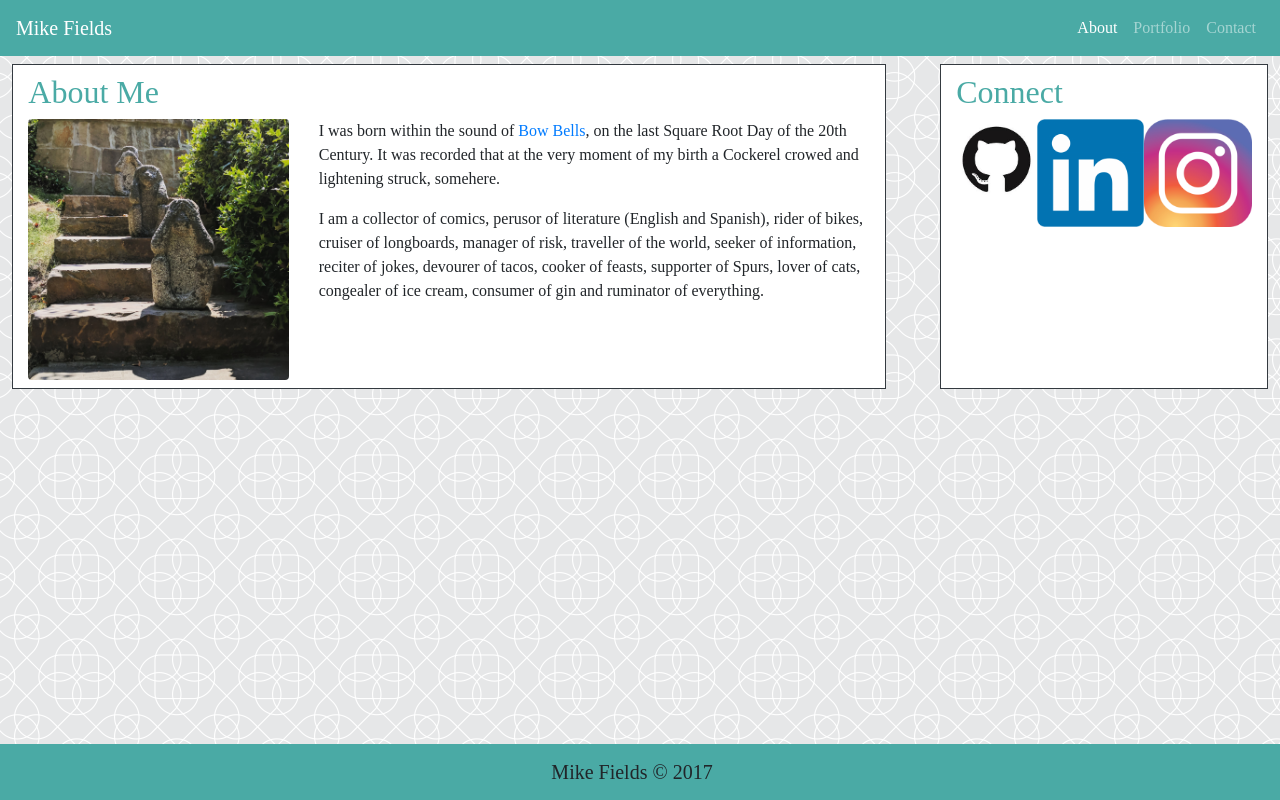
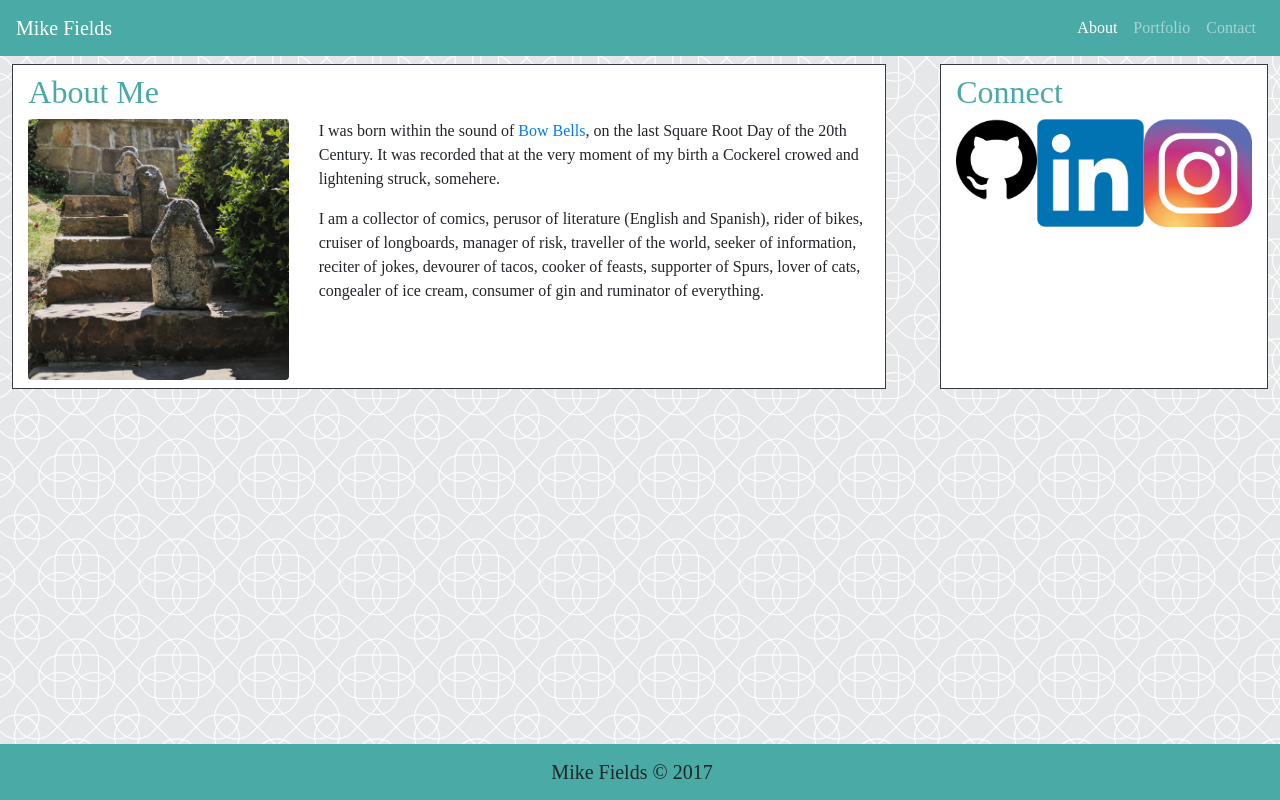
Before and after one commit to mijofields/Bootstrap-Portfolio, a plain HTML site: page index.html in a window 1280 px wide. Drawn offline with nearby package versions, Linux system fonts and the light colour scheme; a web font is replaced by a local one.

Commit message:
actuall git 300x300

```diff
--- a/index.html
+++ b/index.html
@@ -69,7 +69,7 @@
           </div>
 
               <div class="d-flex justify-content-around"> <!-- this doesn't seem to work, investigate-->
-            <a href="https://github.com/mijofields" target="_blank"><img src="https://github.com/mijofields/Bootstrap-Portfolio/blob/master/images/GitHub.jpg?raw=true" alt="GitHub" class="img-fluid smallpic"></a>
+            <a href="https://github.com/mijofields" target="_blank"><img src="https://github.com/mijofields/Bootstrap-Portfolio/blob/master/images/github%20300x300.png?raw=true" alt="GitHub" class="img-fluid smallpic"></a>
 
             <a href="https://www.linkedin.com/in/m-fields/" target="_blank"><img src="https://github.com/mijofields/Bootstrap-Portfolio/blob/master/images/linkedin-logo-300x300.png?raw=true" alt="LinkedIn" class="img-fluid smallpic"></a>
 
```
Also changed, not shown: images/github 300x300 actual.jpg (added).
